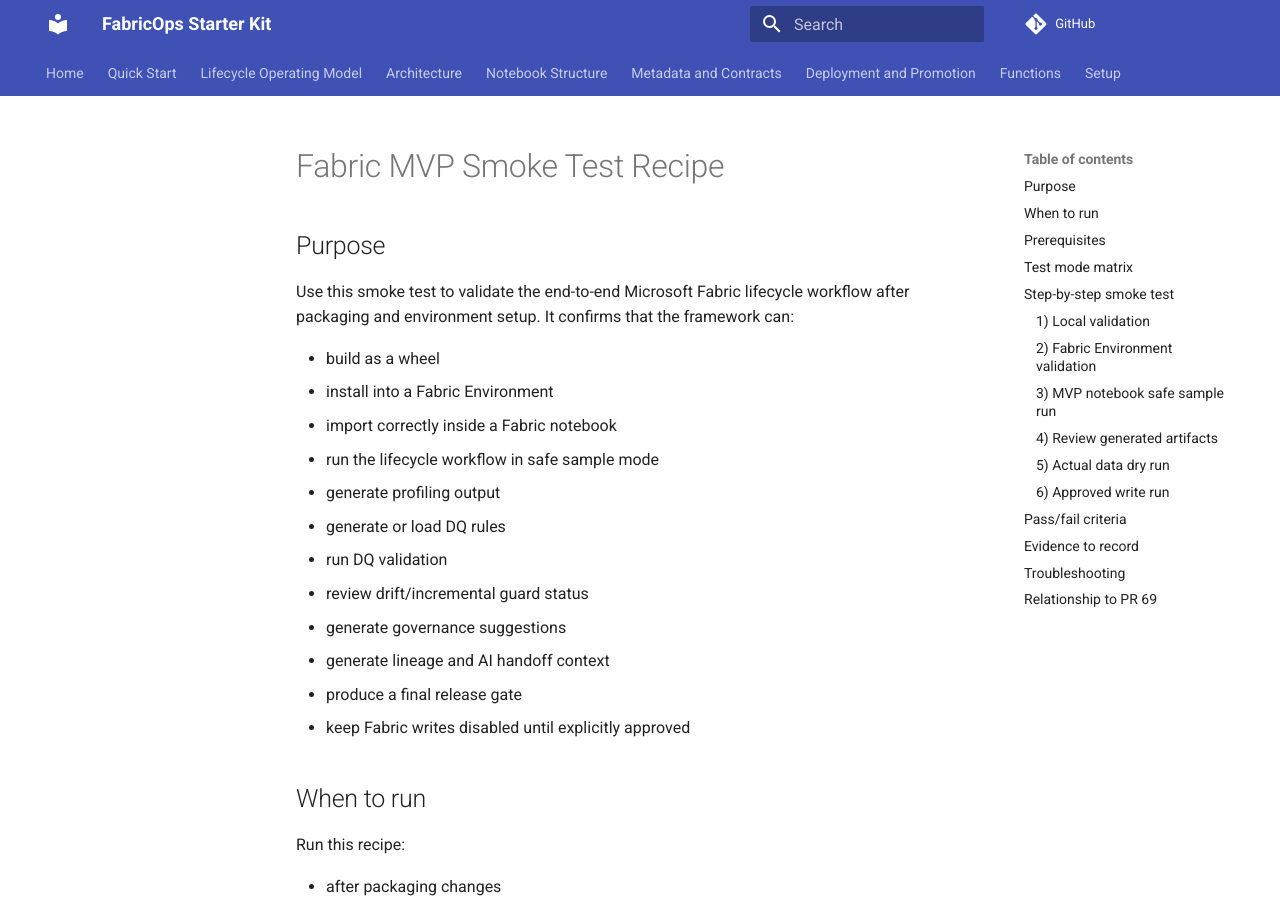
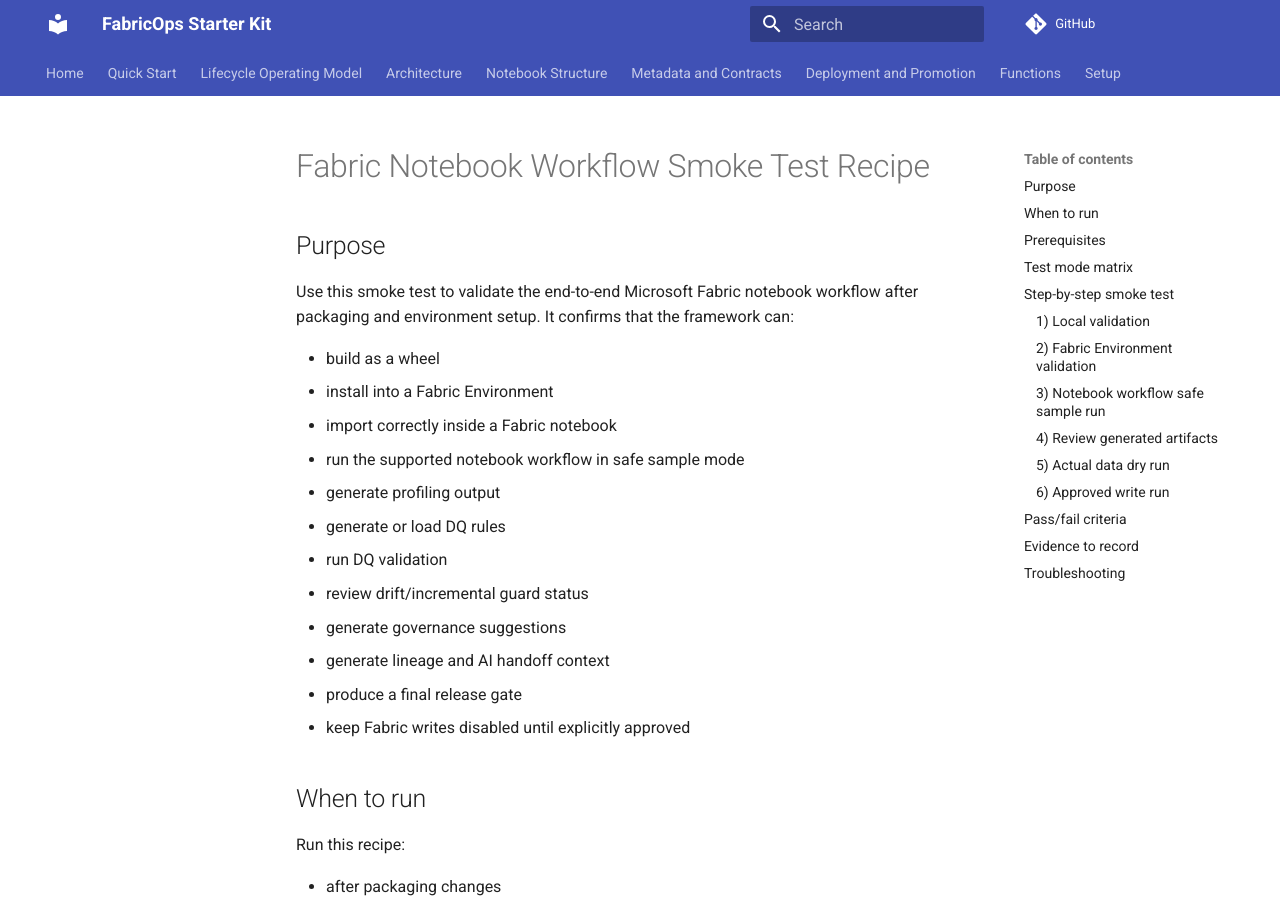
Before and after one commit to Voycepeh/fabric-data-product-framework, an MkDocs documentation site: the page built from docs/recipes/fabric_mvp_smoke_test.md, in a window 1280 px wide and 900 px high. Built offline with MkDocs 1.6.1 and Material for MkDocs 9.7.7, drawn with Linux system fonts in a browser that asks for light colours; comment, search, counter and statistics services are not loaded; some of the changed text lies outside the part shown.

Commit message:
docs: remove remaining MVP wording from recipe guides

````diff
--- a/docs/recipes/fabric_mvp_smoke_test.md
+++ b/docs/recipes/fabric_mvp_smoke_test.md
@@ -1,13 +1,13 @@
-# Fabric MVP Smoke Test Recipe
+# Fabric Notebook Workflow Smoke Test Recipe
 
 ## Purpose
 
-Use this smoke test to validate the end-to-end Microsoft Fabric lifecycle workflow after packaging and environment setup. It confirms that the framework can:
+Use this smoke test to validate the end-to-end Microsoft Fabric notebook workflow after packaging and environment setup. It confirms that the framework can:
 
 - build as a wheel
 - install into a Fabric Environment
 - import correctly inside a Fabric notebook
-- run the lifecycle workflow in safe sample mode
+- run the supported notebook workflow in safe sample mode
 - generate profiling output
 - generate or load DQ rules
 - run DQ validation
@@ -86,7 +86,7 @@
 print("Package version:", getattr(fdpf, "__version__", "unknown"))
 ```
 
-### 3) MVP notebook safe sample run
+### 3) Notebook workflow safe sample run
 
 Expected settings:
 
@@ -181,7 +181,3 @@
 - sample mode passes but actual data fails due to schema/content assumptions
 - writes disabled by default
 - AI-assisted sections disabled by default
-
-## Relationship to PR 69
-
-This recipe assumes the MVP notebook template exposes safe runtime flags such as `USE_SAMPLE_DATA` and `ENABLE_FABRIC_WRITES`. If PR 69 changes those names, rebase PR 70 and update this recipe before merge.
--- a/docs/recipes/index.md
+++ b/docs/recipes/index.md
@@ -6,8 +6,8 @@
 
 - [Local-safe smoke path](local-safe-smoke.md)
 - [Fabric dry run path](fabric-dry-run.md)
-- [Fabric MVP smoke test recipe](fabric_mvp_smoke_test.md)
-- [MVP wheel release checklist](mvp_wheel_release_checklist.md)
+- [Fabric notebook workflow smoke test recipe](fabric_mvp_smoke_test.md)
+- [Wheel release checklist](mvp_wheel_release_checklist.md)
 - [Contract-first one-call execution](contract-first-one-call.md)
 - [Profile to DQ to governance to lineage to handover](profile-dq-governance-lineage-handover.md)
 
````
Also changed, not shown: docs/recipes/mvp_wheel_release_checklist.md (+4 -4 lines), docs/setup/fabric-wheel-install.md (+1 -1 lines).
